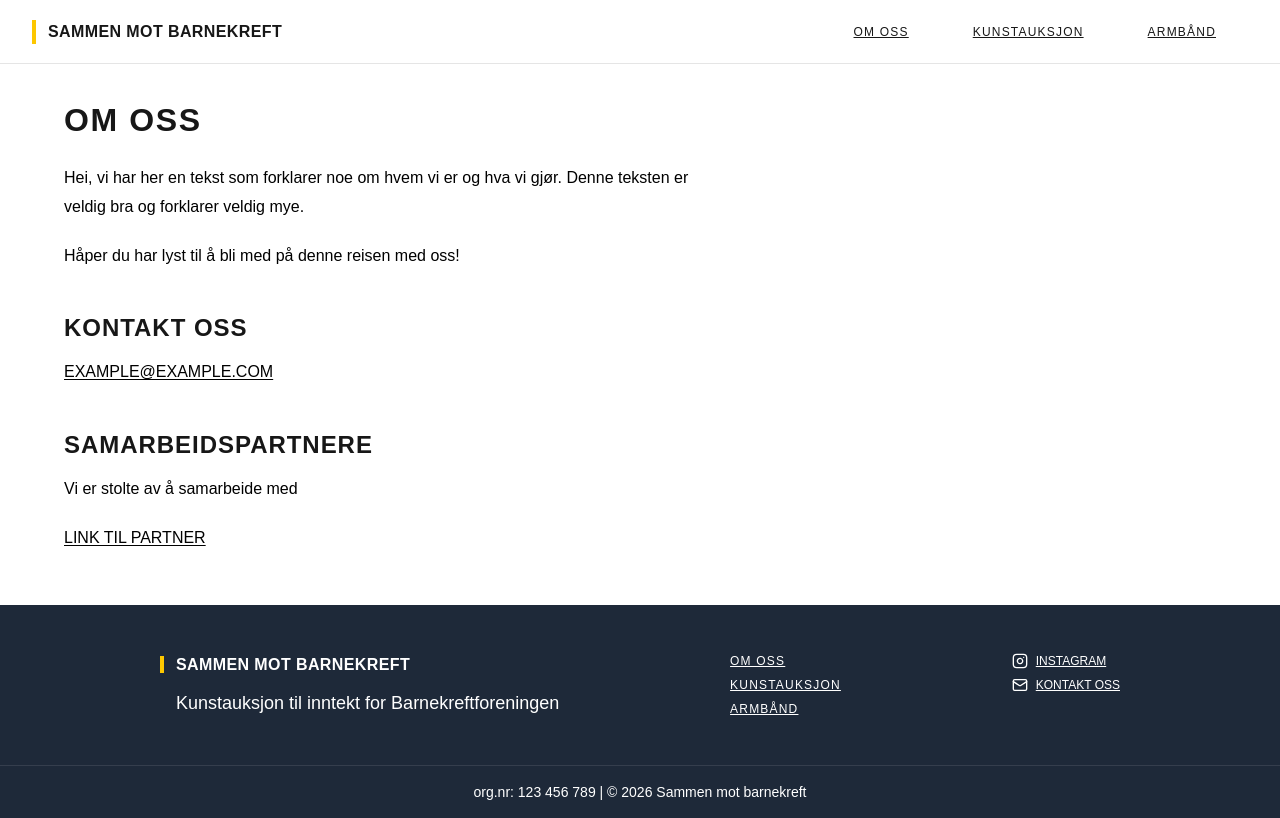
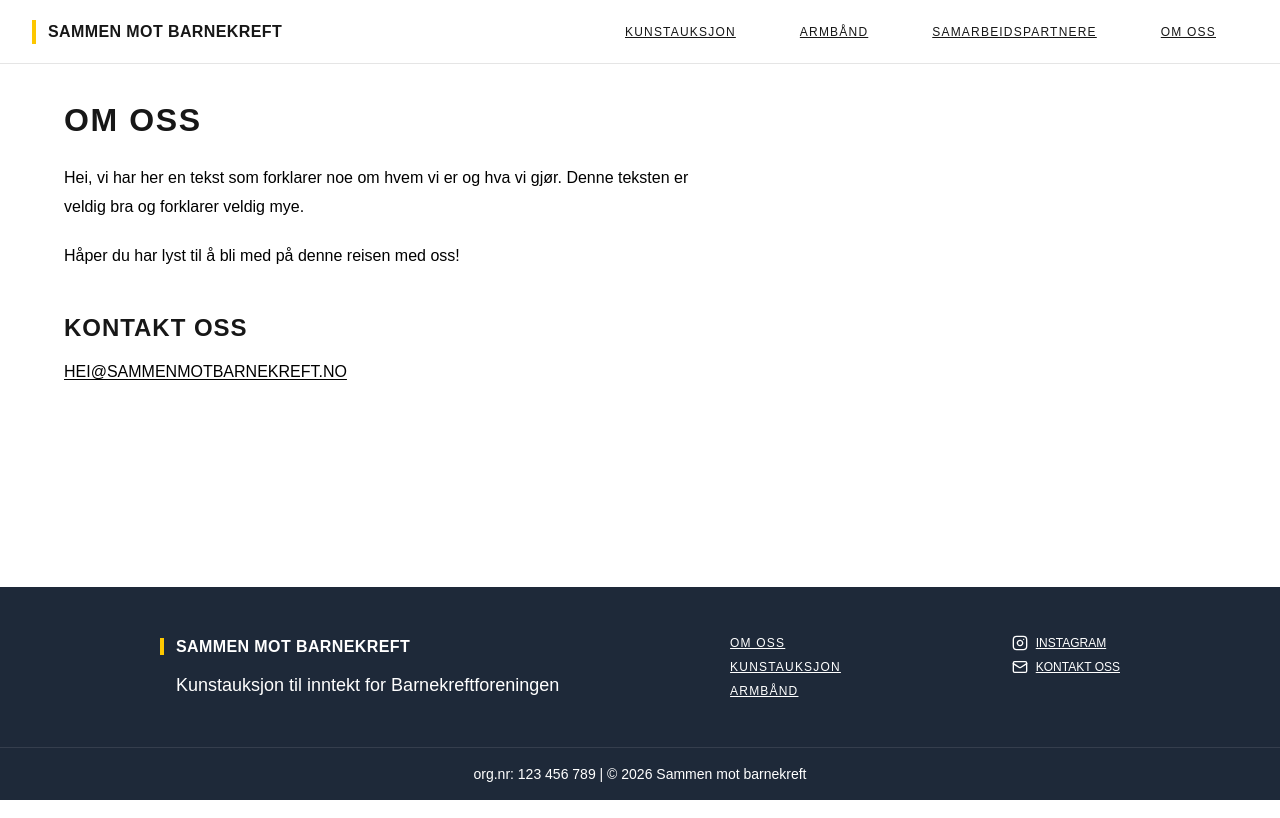
Before and after one commit to elenaand/sammen-mot-barnekreft, a Next.js app: page / in a window 1280 px wide. Built offline with nearby package versions, Linux system fonts and the light colour scheme.

Commit message:
feat: create samarbeidspartnere page

```diff
--- a/public/om-oss.md
+++ b/public/om-oss.md
@@ -6,10 +6,4 @@ Håper du har lyst til å bli med på denne reisen med oss!
 
 ## Kontakt oss
 
-[example@example.com](mailto:example@example.com)
-
-## Samarbeidspartnere
-
-Vi er stolte av å samarbeide med
-
-[link til partner](http://example.com)
+[hei@sammenmotbarnekreft.no](mailto:hei@sammenmotbarnekreft.no)
--- /dev/null
+++ b/public/samarbeidspartnere.md
@@ -0,0 +1,5 @@
+# Samarbeidspartnere
+
+Vi er stolte av å samarbeide med
+
+[link til partner](http://example.com)
--- a/src/components/Header.tsx
+++ b/src/components/Header.tsx
@@ -6,9 +6,10 @@ import { useState, useEffect } from "react";
 import { usePathname } from "next/navigation";
 
 const navLinks = [
-  { href: "/", label: "Om oss" },
   { href: "/kunstauksjon", label: "Kunstauksjon" },
   { href: "/armbaand", label: "Armbånd" },
+  { href: "/samarbeidspartnere", label: "Samarbeidspartnere" },
+  { href: "/om-oss", label: "Om oss" },
 ];
 
 export default function Header() {
```
